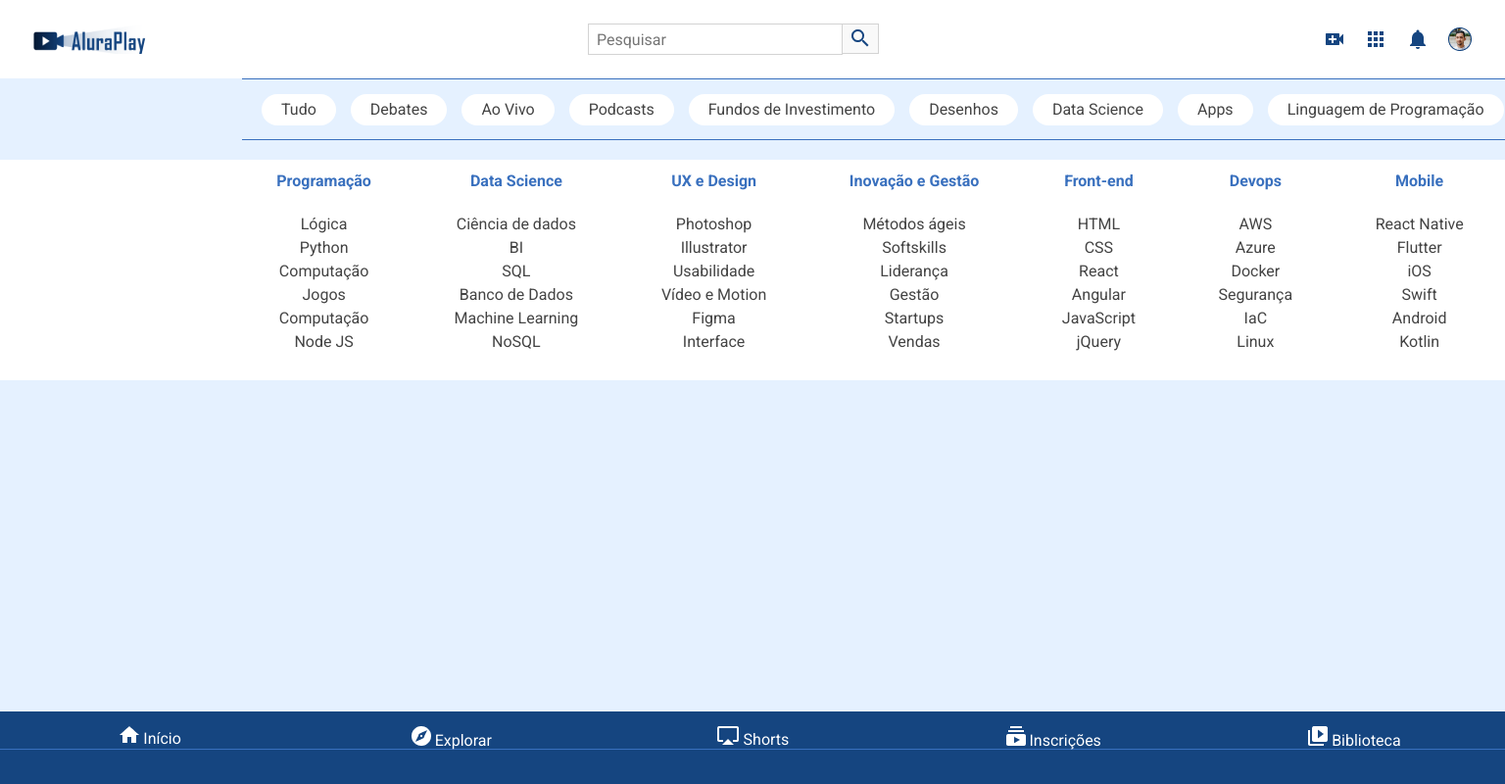
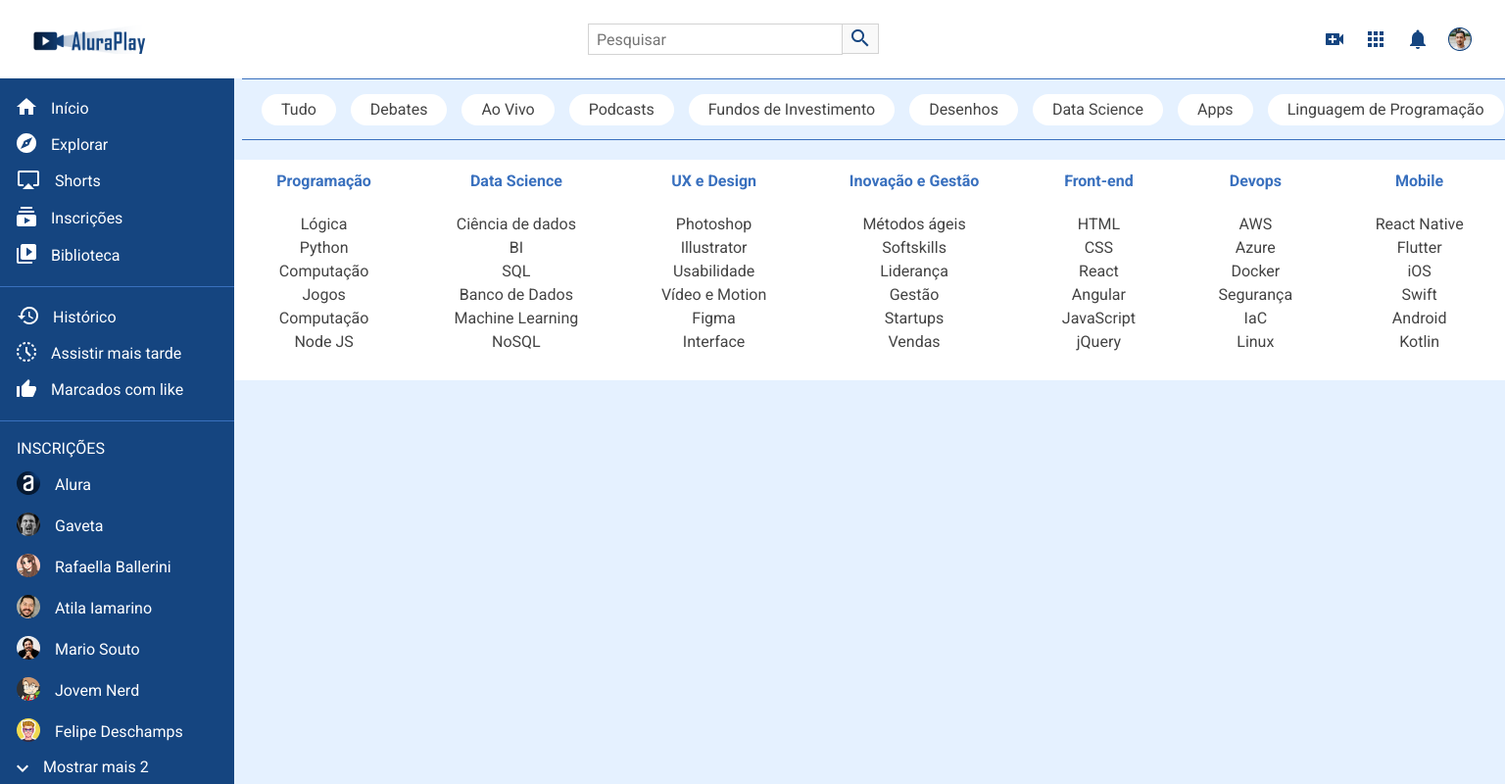
Before and after one commit to icxmartinelli/aluraplay, a plain HTML site: page index.html in a window 1536 px wide. Shown: the whole page at 98% size. Drawn offline with Linux system fonts and the light colour scheme.

Commit message:
adjusting left menu layout on mobile and desktop

```diff
--- a/css/flexbox.css
+++ b/css/flexbox.css
@@ -32,6 +32,12 @@
     align-items: center; /* alinhar central verticalmente, no elemento em si */
 }
 
+.menu__itens {
+    display: flex;
+    flex-direction: column; /* deixa o ícone e o texto desse elemento um em cima do outro, igual o mobile deve ser */
+    gap: 5px; /* adicionou um espaçamento entre o ícone e o texto */
+}
+
 .menu__lista:nth-child(2),
 .menu__lista:nth-child(3),
 .menu__lista:nth-child(4) {
@@ -60,4 +66,54 @@
     .rodape__container {
         justify-content: space-between; /* adiciona um espaço entre os elementos */
     }
+    /* DESAFIO */
+    .menu__container {
+        left: 0%; /* fixa ele no lado esquerdo */
+        top: 80px;
+        width: 74px;
+        height: auto;
+    }
+    .menu__lista {
+        flex-direction: column;
+        gap: 33px;
+        justify-content: flex-start; /* ítens distribuídos igualmente com o mesmo espaçamento entre cada linha */
+        padding-top: 15px;
+    }
 }
+
+@media (min-width: 1440px) {
+    .menu__container {
+        width: 239px; /* aumentando a largura */
+        overflow: scroll; /* adiciona uma barrinha de rolagem */
+    }
+    .menu__lista:nth-child(2),
+    .menu__lista:nth-child(3),
+    .menu__lista:nth-child(4) {
+        display: flex; /* tirando o 'none' que sumia com esses menus nas telas menores */
+    }
+    .menu__lista {
+        height: auto; /* todos os elementos dessa classe estavam com altura de 100%, o que impedia ver o restante do menu, de inscrição etc */
+        padding: 20px 17px 20px 17px; /* para que o efeito do hover não vá de extremidade a extremidade */
+        gap: 15px; /* cada <li> ainda está muito distante uma da outra, por isso ajuste */
+    }
+    .menu__itens {
+        flex-direction: row; /* mudando porque antes ficava o ícone em cima do texto, agora ele fica do lado */
+        gap: 15px; /* adicionando um espaço entre os elementos*/
+        align-items: center; /* centralizar horizontalmente ícone com texto */
+    }
+    .menu__lista:nth-child(3) {
+        flex-direction: column-reverse; /* inverte os itens da lista do terceiro bloco */
+    }
+    .jogos {
+        order: 3;
+    }
+    .filmes {
+        order: 2;
+    }
+    .premium {
+        order: 1;
+    }
+    .maispagina {
+        order: 4;
+    }
+}
```
